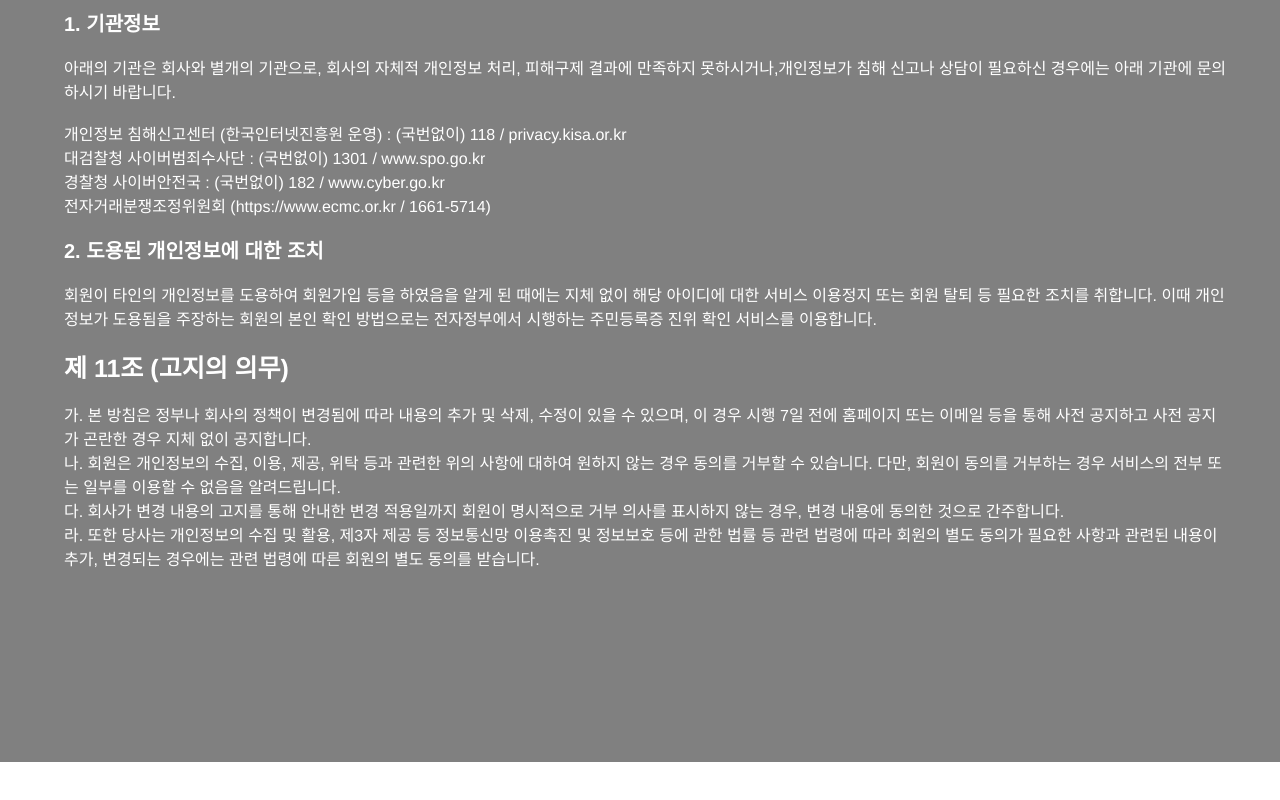
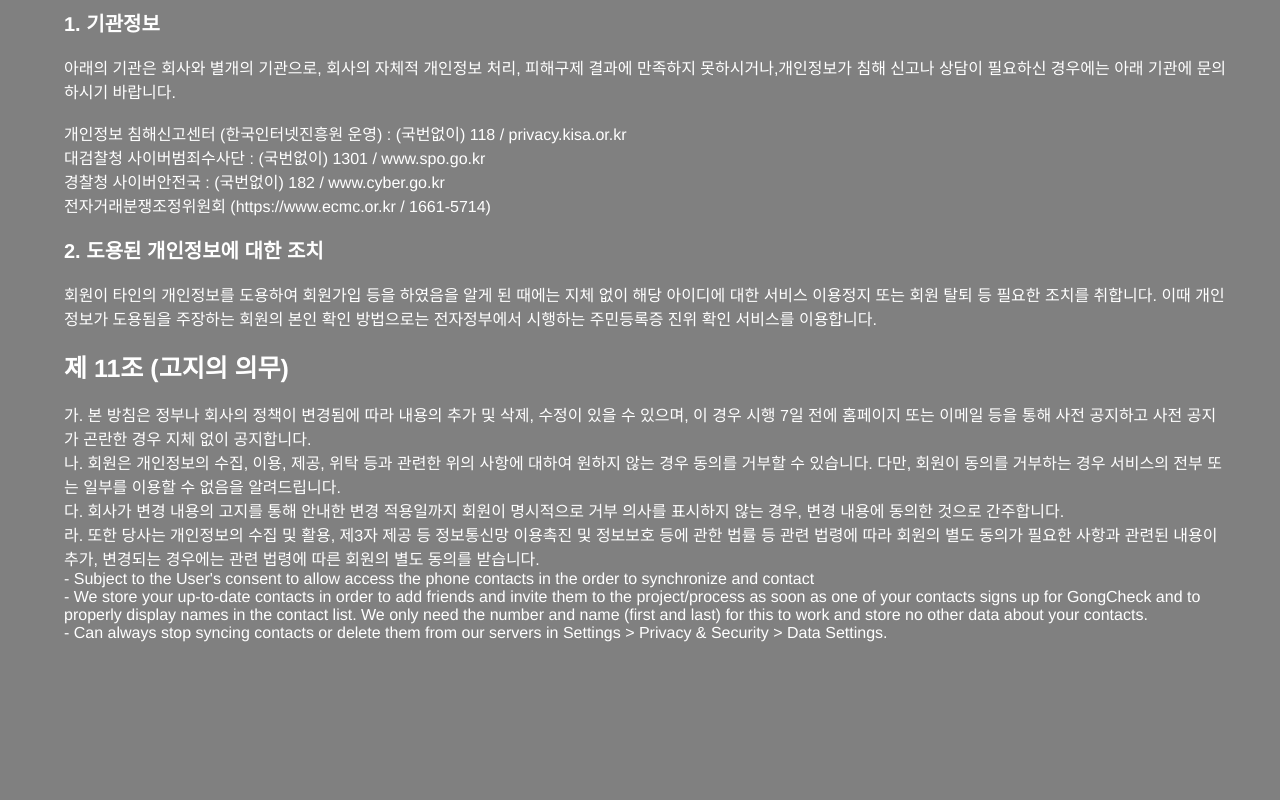
Before and after one commit to olzrl1/vue_front, a Vue app in the folder VueCorrection/web-page-project/: page /Policy in a window 1280 px wide. Shown: the part 8401-9201 px from the top of the page. Before the commit the page ends 9163 px from the top, so only its background shows below. Built offline with nearby package versions, Linux system fonts and the light colour scheme.

Commit message:
no message

```diff
--- a/VueCorrection/web-page-project/src/components/page/SubPage/PolicyPage.vue
+++ b/VueCorrection/web-page-project/src/components/page/SubPage/PolicyPage.vue
@@ -420,6 +420,12 @@
             <div>다. 회사가 변경 내용의 고지를 통해 안내한 변경 적용일까지 회원이 명시적으로 거부 의사를 표시하지 않는 경우, 변경 내용에 동의한 것으로 간주합니다.</div>
             <div>라. 또한 당사는 개인정보의 수집 및 활용, 제3자 제공 등 정보통신망 이용촉진 및 정보보호 등에 관한 법률 등 관련 법령에 따라 회원의 별도 동의가 필요한 사항과 관련된 내용이 추가, 변경되는 경우에는 관련 법령에 따른 회원의 별도 동의를 받습니다.</div>
         </article>
+
+        <article>
+            <div>- Subject to the User's consent to allow access the phone contacts in the order to synchronize and contact</div>
+            <div> - We store your up-to-date contacts in order to add friends and invite them to the project/process as soon as one of your contacts signs up for GongCheck and to properly display names in the contact list. We only need the number and name (first and last) for this to work and store no other data about your contacts.</div>
+            <div>- Can always stop syncing contacts or delete them from our servers in Settings > Privacy & Security > Data Settings.</div>
+        </article>
     </section>
     </body>
   </template>
```
